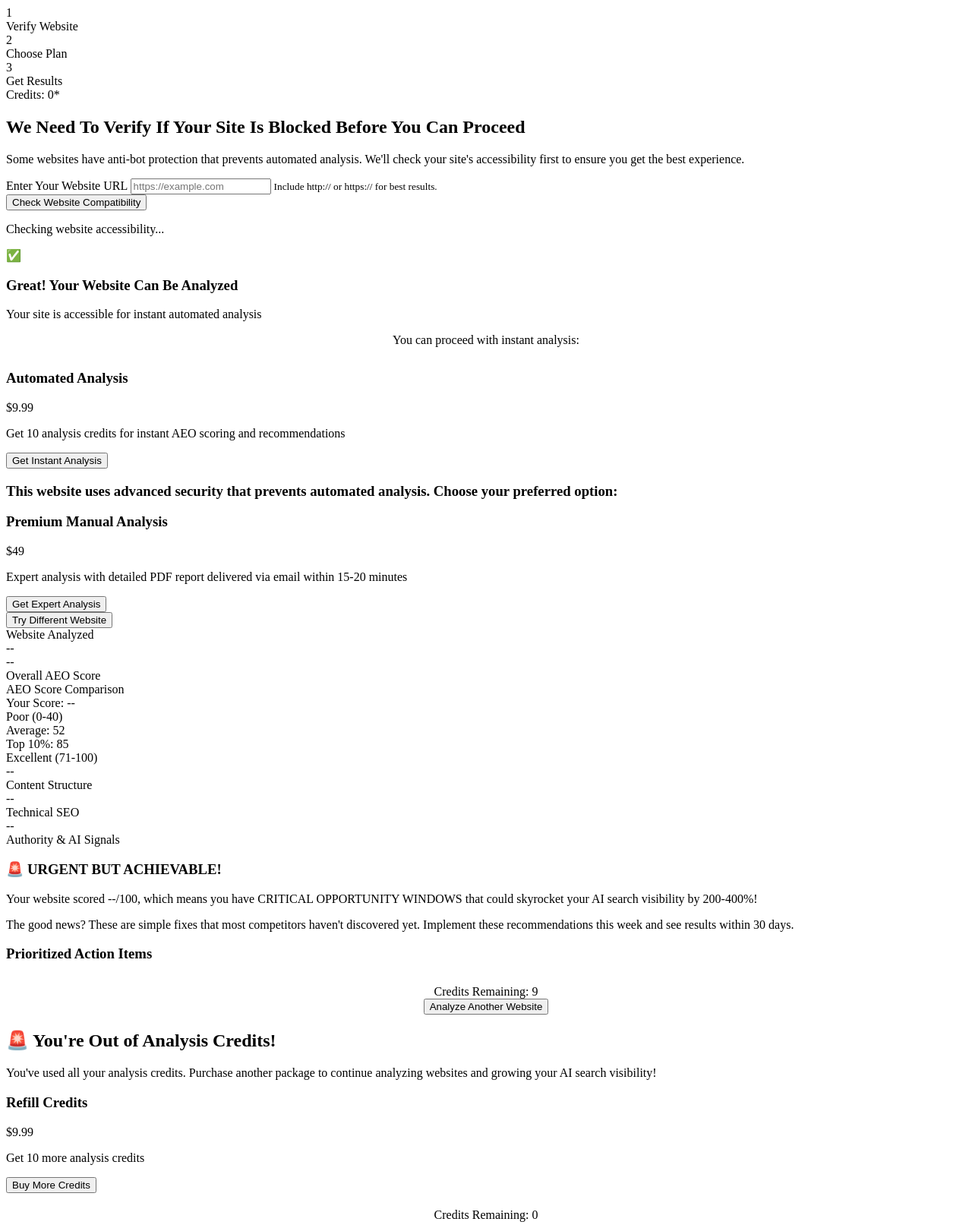
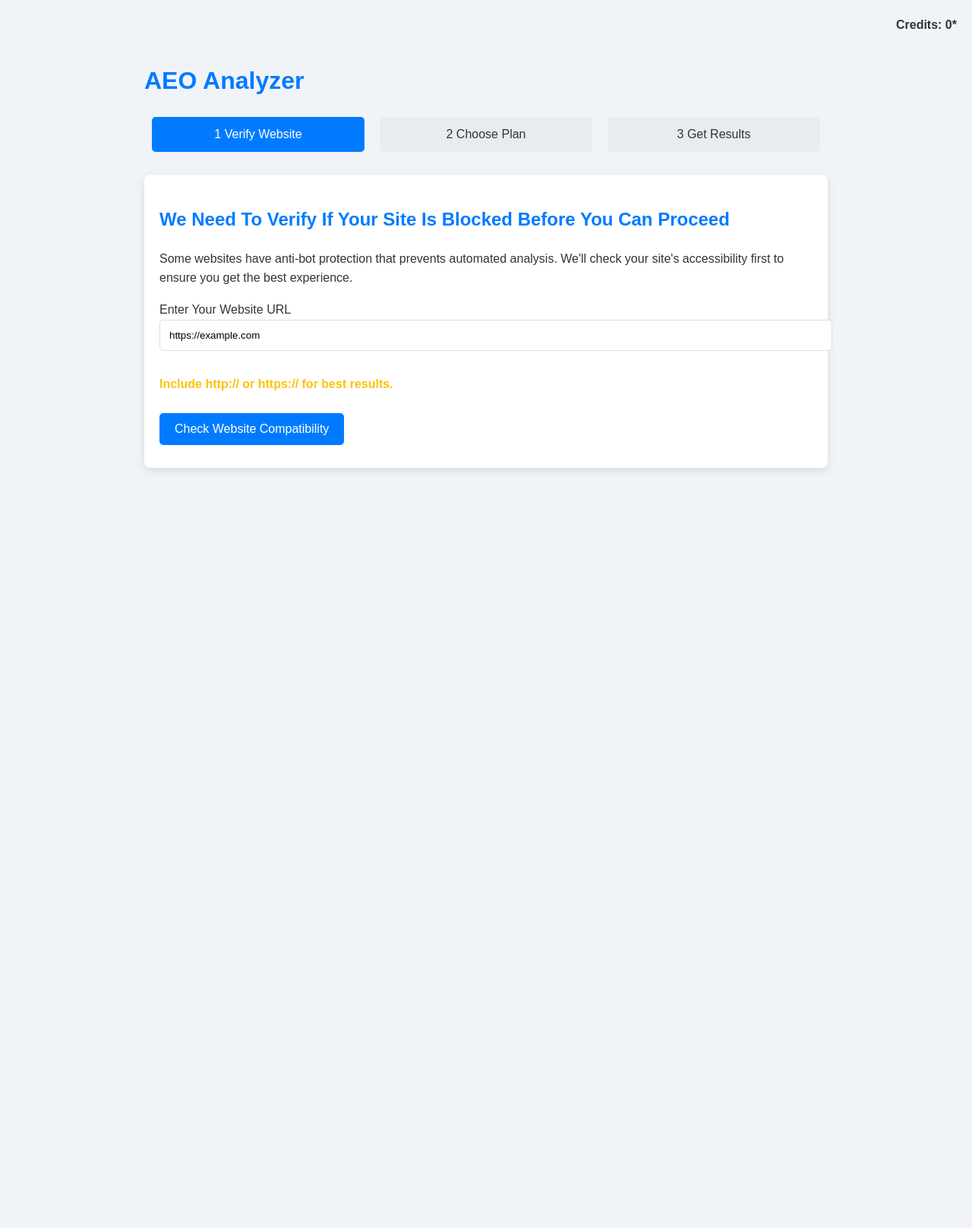
Before and after one commit to militanthippo/Molto, a plain HTML site: page index.html in a window 1280 px wide. Shown: the whole page at 76% size. After the commit the page ends 800 px from the top, so only its background shows below. Drawn offline with Linux system fonts and the light colour scheme; a web font is replaced by a local one.

Commit message:
Update index.html
this is the new html from Grok after I told it that we lost the essence of the project. I copied what was being displayed into the chat and this is what it returne.

```diff
--- a/index.html
+++ b/index.html
@@ -3,160 +3,216 @@
 <head>
     <meta charset="UTF-8">
     <meta name="viewport" content="width=device-width, initial-scale=1.0">
-    <title>AEO Analyzer - Optimize for AI Search</title>
-    <link href="https://fonts.googleapis.com/css2?family=Montserrat:wght@300;400;500;600;700;800&family=Pirata+One&display=swap" rel="stylesheet">
-    <!-- CSS enqueued separately via child theme -->
+    <title>AEO Analyzer MVP</title>
+    <style>
+        body { font-family: Arial, sans-serif; max-width: 900px; margin: 40px auto; padding: 20px; background: #f0f4f8; color: #333; line-height: 1.6; }
+        h1, h2, h3 { color: #007bff; }
+        .steps { display: flex; justify-content: space-between; margin-bottom: 30px; }
+        .step { flex: 1; text-align: center; padding: 10px; background: #e9ecef; border-radius: 5px; margin: 0 10px; }
+        .step.active { background: #007bff; color: white; }
+        .section { background: white; padding: 20px; margin-bottom: 20px; border-radius: 8px; box-shadow: 0 4px 12px rgba(0,0,0,0.1); position: relative; transition: transform 0.3s; }
+        .section:hover { transform: translateY(-5px); }
+        .sticky { position: sticky; top: 0; z-index: 10; background: #fff; border-bottom: 2px solid #007bff; }
+        input[type="text"] { width: 100%; padding: 12px; margin-bottom: 15px; border: 1px solid #ddd; border-radius: 5px; }
+        button { padding: 12px 20px; background: #007bff; color: white; border: none; border-radius: 5px; cursor: pointer; font-size: 16px; margin: 10px 0; }
+        button:hover { background: #0056b3; }
+        .success { color: #28a745; font-weight: bold; }
+        .error { color: #dc3545; font-weight: bold; }
+        .warn { color: #ffc107; font-weight: bold; }
+        .hidden { display: none; }
+        .credits { position: absolute; top: 20px; right: 20px; font-weight: bold; }
+        .progress { text-align: center; margin: 10px 0; }
+        .score-bar { background: #ddd; height: 20px; border-radius: 5px; overflow: hidden; margin: 10px 0; }
+        .score-fill { background: #28a745; height: 100%; transition: width 0.5s; }
+        .urgent { background: #ffe5e5; padding: 15px; border-radius: 5px; margin: 20px 0; color: #dc3545; }
+    </style>
 </head>
 <body>
-    <div class="container">
-        <div class="progress-bar" role="navigation" aria-label="Analysis Steps">
-            <div class="progress-step">
-                <div class="step-circle active" id="step1" aria-current="step">1</div>
-                <div class="step-label">Verify Website</div>
-            </div>
-            <div class="progress-step">
-                <div class="step-circle" id="step2">2</div>
-                <div class="step-label">Choose Plan</div>
-            </div>
-            <div class="progress-step">
-                <div class="step-circle" id="step3">3</div>
-                <div class="step-label">Get Results</div>
-            </div>
-            <div class="credits-indicator" id="creditsIndicator" aria-live="polite">Credits: 0*</div>
+    <div class="credits">Credits: <span id="credits">0</span>*</div>
+    <h1>AEO Analyzer</h1>
+
+    <div class="steps">
+        <div class="step" id="step1">1 Verify Website</div>
+        <div class="step" id="step2">2 Choose Plan</div>
+        <div class="step" id="step3">3 Get Results</div>
     </div>
 
-        <!-- Step 1: Website Verification -->
-        <div class="card section active" id="verificationSection" aria-live="polite">
-            <h2 class="section-title" role="heading" aria-level="2">We Need To Verify If Your Site Is Blocked Before You Can Proceed</h2>
-            <p class="section-subtitle">Some websites have anti-bot protection that prevents automated analysis. We'll check your site's accessibility first to ensure you get the best experience.</p>
-
-            <div class="form-group">
-                <label class="form-label" for="websiteUrl">Enter Your Website URL</label>
-                <input type="url" class="form-input" id="websiteUrl" placeholder="https://example.com" required aria-required="true" aria-describedby="url-help">
-                <small id="url-help" class="form-help">Include http:// or https:// for best results.</small>
+    <div id="verifySection" class="section">
+        <h2>We Need To Verify If Your Site Is Blocked Before You Can Proceed</h2>
+        <p>Some websites have anti-bot protection that prevents automated analysis. We'll check your site's accessibility first to ensure you get the best experience.</p>
+        <label for="urlInput">Enter Your Website URL</label>
+        <input type="text" id="urlInput" placeholder="https://example.com" value="https://example.com">
+        <p class="warn">Include http:// or https:// for best results.</p>
+        <button onclick="checkCompatibility()">Check Website Compatibility</button>
+        <div id="loading" class="progress hidden">Checking website accessibility...</div>
+        <div id="verifyResult"></div>
     </div>
 
-            <button class="btn btn-primary" onclick="checkWebsite()" aria-label="Check Website Compatibility">Check Website Compatibility</button>
-
-            <div class="loading hidden" id="checkingLoading" aria-live="assertive">
-                <p>Checking website accessibility...</p>
-            </div>
+    <div id="planSection" class="section hidden">
+        <h2>Choose Your Analysis Option</h2>
+        <!-- Content will be populated based on verification -->
     </div>
 
-        <!-- Step 2a: Accessible Site -->
-        <div class="card section" id="accessibleSection" aria-live="polite">
-            <div class="success-message" role="alert">
-                <div class="success-icon">✅</div>
-                <h3>Great! Your Website Can Be Analyzed</h3>
-                <p>Your site is accessible for instant automated analysis</p>
+    <div id="resultsSection" class="section hidden">
+        <h2>Website Analyzed: <span id="analyzedUrl"></span></h2>
+        <div class="score-bar"><div class="score-fill" id="scoreFill"></div></div>
+        <h3>Overall AEO Score: <span id="overallScore">--</span></h3>
+        <div class="section sticky">
+            <h3>AEO Score Comparison</h3>
+            <p>Your Score: <span id="yourScore">--</span></p>
+            <p>Poor (0-40) | Average: 52 | Top 10%: 85 | Excellent (71-100)</p>
+        </div>
+        <div class="section">
+            <h3>Content Structure</h3>
+            <p id="contentStructure">--</p>
+        </div>
+        <div class="section">
+            <h3>Technical SEO</h3>
+            <p id="technicalSEO">--</p>
+        </div>
+        <div class="section">
+            <h3>Authority & AI Signals</h3>
+            <p id="authorityAI">--</p>
+        </div>
+        <div class="urgent" id="urgentMessage">
+            <h3>🚨 URGENT BUT ACHIEVABLE!</h3>
+            <p>Your website scored --/100, which means you have CRITICAL OPPORTUNITY WINDOWS that could skyrocket your AI search visibility by 200-400%!</p>
+            <p>The good news? These are simple fixes that most competitors haven't discovered yet. Implement these recommendations this week and see results within 30 days.</p>
+        </div>
+        <h3>Prioritized Action Items</h3>
+        <ul id="actionItems">
+            <!-- Populated by JS -->
+        </ul>
+        <p>Credits Remaining: <span id="remainingCredits">9</span></p>
+        <button onclick="analyzeAnother()">Analyze Another Website</button>
     </div>
 
-            <p style="text-align: center; margin-bottom: 30px;">You can proceed with instant analysis:</p>
-
-            <div class="pricing-card">
-                <h3>Automated Analysis</h3>
-                <div class="price">$9.99</div>
-                <p class="price-description">Get 10 analysis credits for instant AEO scoring and recommendations</p>
-                <button class="btn btn-primary" onclick="purchaseCredits()" aria-label="Purchase Automated Analysis">Get Instant Analysis</button>
-            </div>
+    <div id="noCreditsSection" class="section hidden">
+        <h2>🚨 You're Out of Analysis Credits!</h2>
+        <p>You've used all your analysis credits. Purchase another package to continue analyzing websites and growing your AI search visibility!</p>
+        <button onclick="refillCredits()">Refill Credits $9.99 (Get 10 more)</button>
     </div>
 
-        <!-- Step 2b: Blocked Site -->
-        <div class="card section" id="blockedSection" aria-live="polite">
-            <div class="blocked-card" role="alert">
-                <h3>This website uses advanced security that prevents automated analysis. Choose your preferred option:</h3>
-            </div>
+    <script>
+        let credits = 0; // Start with 0 for MVP
+        let currentUrl = '';
+        document.getElementById('credits').textContent = credits;
+        document.getElementById('step1').classList.add('active');
 
-            <div class="pricing-card">
-                <h3>Premium Manual Analysis</h3>
-                <div class="price">$49</div>
-                <p class="price-description">Expert analysis with detailed PDF report delivered via email within 15-20 minutes</p>
-                <button class="btn btn-primary" onclick="purchasePremium()" aria-label="Purchase Premium Analysis">Get Expert Analysis</button>
-            </div>
+        async function checkCompatibility() {
+            currentUrl = document.getElementById('urlInput').value.trim();
+            if (!currentUrl) return showError('verifyResult', 'Please enter a URL.');
 
-            <button class="btn btn-secondary" onclick="goBack()" aria-label="Try Different Website">Try Different Website</button>
-        </div>
+            if (!currentUrl.startsWith('http://') && !currentUrl.startsWith('https://')) currentUrl = 'https://' + currentUrl;
 
-        <!-- Step 3b: Analysis Results -->
-        <div class="card section" id="resultsSection" aria-live="polite">
-            <div class="analyzed-domain" role="region" aria-label="Analyzed Website">
-                <div class="analyzed-domain-label">Website Analyzed</div>
-                <div class="analyzed-domain-value" id="analyzedDomain">--</div>
-            </div>
+            document.getElementById('loading').classList.remove('hidden');
+            const proxyUrl = 'https://api.allorigins.win/raw?url=' + encodeURIComponent(currentUrl);
 
-            <div class="score-display">
-                <div class="overall-score" id="overallScore">--</div>
-                <div class="score-label">Overall AEO Score</div>
-            </div>
+            try {
+                const response = await fetch(proxyUrl);
+                document.getElementById('loading').classList.add('hidden');
 
-            <div class="score-bar-container">
-                <div class="score-bar-title">AEO Score Comparison</div>
-                <div class="score-bar">
-                    <div class="score-marker user-score" id="userScoreMarker" style="left: 50%;">Your Score: --</div>
-                </div>
-                <div class="score-benchmarks">
-                    <div>Poor (0-40)</div>
-                    <div>Average: 52</div>
-                    <div>Top 10%: 85</div>
-                    <div>Excellent (71-100)</div>
-                </div>
-            </div>
+                if (response.ok) {
+                    showSuccess('verifyResult', 'Great! Your Website Can Be Analyzed', 'Your site is accessible for instant automated analysis');
+                    document.getElementById('planSection').innerHTML = `
+                        <p>You can proceed with instant analysis:</p>
+                        <h3>Automated Analysis $9.99</h3>
+                        <p>Get 10 analysis credits for instant AEO scoring and recommendations</p>
+                        <button onclick="proceedToAnalysis(true)">Get Instant Analysis</button>
+                    `;
+                } else {
+                    showError('verifyResult', 'This website uses advanced security that prevents automated analysis.');
+                    document.getElementById('planSection').innerHTML = `
+                        <p>Choose your preferred option:</p>
+                        <h3>Premium Manual Analysis $49</h3>
+                        <p>Expert analysis with detailed PDF report delivered via email within 15-20 minutes</p>
+                        <button onclick="proceedToAnalysis(false)">Get Expert Analysis</button>
+                        <button onclick="tryDifferent()">Try Different Website</button>
+                    `;
+                }
+                document.getElementById('planSection').classList.remove('hidden');
+                document.getElementById('step2').classList.add('active');
+            } catch (error) {
+                document.getElementById('loading').classList.add('hidden');
+                showError('verifyResult', 'Error checking: ' + error.message);
+            }
+        }
 
-            <div class="component-scores" role="region" aria-label="Component Scores">
-                <div class="component-score">
-                    <div class="component-score-value" id="contentScore">--</div>
-                    <div class="component-score-label">Content Structure</div>
-                </div>
-                <div class="component-score">
-                    <div class="component-score-value" id="technicalScore">--</div>
-                    <div class="component-score-label">Technical SEO</div>
-                </div>
-                <div class="component-score">
-                    <div class="component-score-value" id="uxScore">--</div>
-                    <div class="component-score-label">Authority & AI Signals</div>
-                </div>
-            </div>
+        function showSuccess(id, title, message) {
+            document.getElementById(id).innerHTML = `<p class="success">✅ ${title}</p><p>${message}</p>`;
+        }
 
-            <div class="analysis-summary" role="alert">
-                <h3 id="analysisSummaryTitle">🚨 URGENT BUT ACHIEVABLE!</h3>
-                <p>Your website scored <span class="highlight" id="analysisScore">--/100</span>, which means you have <span class="highlight">CRITICAL OPPORTUNITY WINDOWS</span> that could skyrocket your AI search visibility by <span class="highlight">200-400%</span>!</p>
-                <p>The good news? These are <span class="highlight">simple fixes</span> that most competitors haven't discovered yet. Implement these recommendations this week and see results within 30 days.</p>
-            </div>
+        function showError(id, message) {
+            document.getElementById(id).innerHTML = `<p class="error">${message}</p>`;
+        }
 
-            <div class="recommendations" role="region" aria-label="Action Items">
-                <h3>Prioritized Action Items</h3>
-                <div id="recommendationsList">
-                    <!-- Recommendations populated by JS -->
-                </div>
-            </div>
+        async function proceedToAnalysis(isAutomated) {
+            if (credits <= 0) {
+                document.getElementById('noCreditsSection').classList.remove('hidden');
+                return;
+            }
 
-            <div style="text-align: center; margin-top: 30px;">
-                <div class="credits-display" id="creditsDisplay">Credits Remaining: 9</div>
-                <button class="btn btn-secondary" onclick="analyzeAnother()" aria-label="Analyze Another Website">Analyze Another Website</button>
-            </div>
-        </div>
+            // Simulate payment/credit use for MVP
+            credits--;
+            document.getElementById('credits').textContent = credits;
+            document.getElementById('remainingCredits').textContent = credits;
 
-        <!-- Out of Credits Section -->
-        <div class="card section" id="outOfCreditsSection" aria-live="polite">
-            <h2 class="section-title" role="heading" aria-level="2">🚨 You're Out of Analysis Credits!</h2>
-            <p class="section-subtitle">You've used all your analysis credits. Purchase another package to continue analyzing websites and growing your AI search visibility!</p>
+            // Fetch HTML for analysis
+            const proxyUrl = 'https://api.allorigins.win/raw?url=' + encodeURIComponent(currentUrl);
+            try {
+                const response = await fetch(proxyUrl);
+                const html = await response.text();
+                const parser = new DOMParser();
+                const doc = parser.parseFromString(html, 'text/html');
 
-            <div class="pricing-card">
-                <h3>Refill Credits</h3>
-                <div class="price">$9.99</div>
-                <p class="price-description">Get 10 more analysis credits</p>
-                <button class="btn btn-primary" onclick="purchaseMoreCredits()" aria-label="Buy More Credits">Buy More Credits</button>
-            </div>
+                // Simulate AEO analysis (expand with more checks)
+                const score = Math.floor(Math.random() * 100) + 1; // Random for MVP
+                document.getElementById('analyzedUrl').textContent = currentUrl;
+                document.getElementById('overallScore').textContent = score;
+                document.getElementById('yourScore').textContent = score;
+                document.getElementById('scoreFill').style.width = `${score}%`;
+                document.getElementById('contentStructure').textContent = 'Analysis: ' + (doc.querySelectorAll('h1,h2,h3').length > 5 ? 'Good structure' : 'Needs more headings');
+                document.getElementById('technicalSEO').textContent = 'Meta tags: ' + (doc.querySelector('meta[name="description"]') ? 'Present' : 'Missing');
+                document.getElementById('authorityAI').textContent = 'Links: ' + doc.querySelectorAll('a').length + ' found';
 
-            <div style="text-align: center; margin-top: 20px;">
-                <div class="credits-display credits-empty">Credits Remaining: 0</div>
-            </div>
-        </div>
+                const items = ['Optimize meta tags', 'Add alt texts to images', 'Improve text/HTML ratio'];
+                const ul = document.getElementById('actionItems');
+                ul.innerHTML = '';
+                items.forEach(item => {
+                    const li = document.createElement('li');
+                    li.textContent = item;
+                    ul.appendChild(li);
+                });
 
-        <!-- Message Container -->
-        <div id="messageContainer" aria-live="assertive"></div>
-    </div>
+                document.getElementById('urgentMessage').querySelector('p').textContent = `Your website scored ${score}/100, which means you have CRITICAL OPPORTUNITY WINDOWS that could skyrocket your AI search visibility by 200-400%!`;
 
-    <!-- JS enqueued separately via child theme -->
+                document.getElementById('resultsSection').classList.remove('hidden');
+                document.getElementById('step3').classList.add('active');
+            } catch (error) {
+                showError('verifyResult', 'Analysis failed: ' + error.message);
+            }
+        }
+
+        function tryDifferent() {
+            document.getElementById('urlInput').value = '';
+            document.getElementById('planSection').classList.add('hidden');
+            document.getElementById('verifyResult').innerHTML = '';
+        }
+
+        function analyzeAnother() {
+            tryDifferent();
+            document.getElementById('resultsSection').classList.add('hidden');
+            document.getElementById('step2').classList.remove('active');
+            document.getElementById('step3').classList.remove('active');
+        }
+
+        function refillCredits() {
+            // Simulate refill for MVP
+            credits += 10;
+            document.getElementById('credits').textContent = credits;
+            document.getElementById('noCreditsSection').classList.add('hidden');
+            alert('Credits refilled! (Simulated for MVP)');
+        }
+    </script>
 </body>
 </html>
```
Lines whose indentation alone changed are shown as unchanged.
